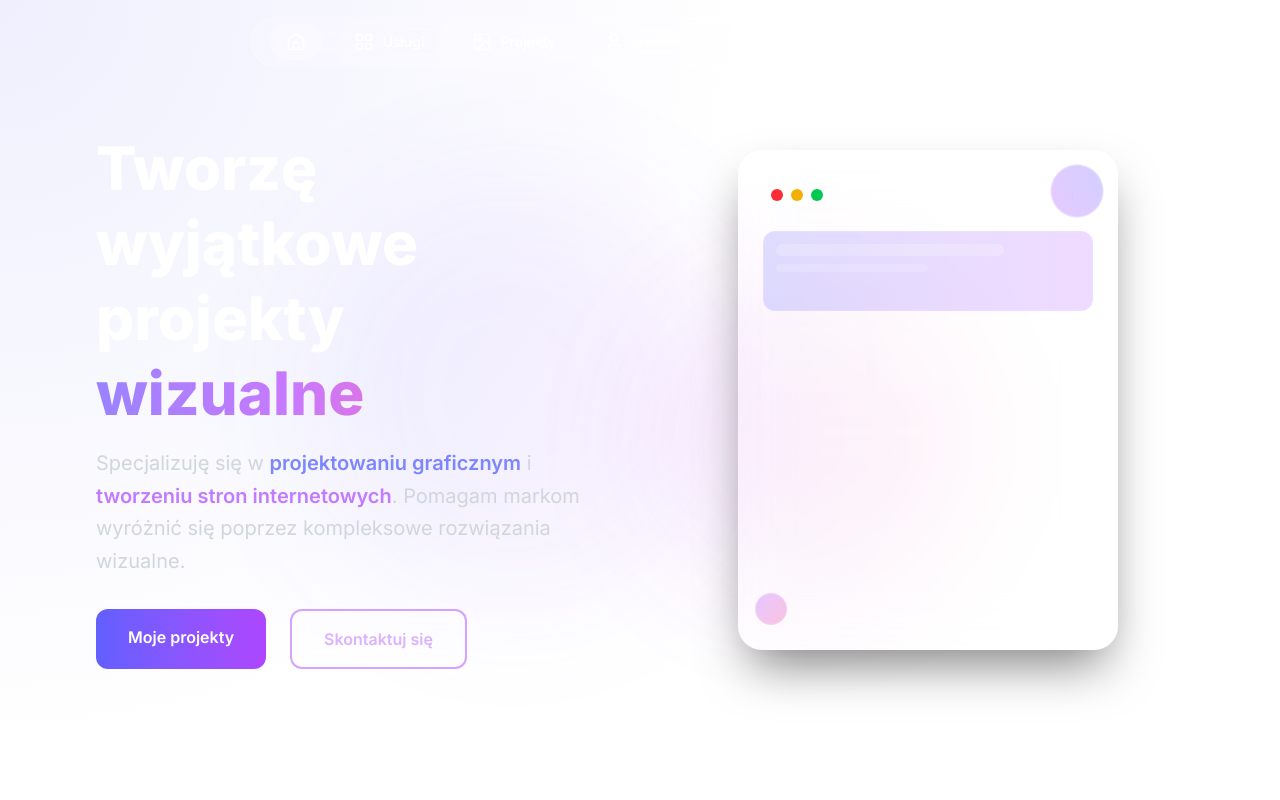
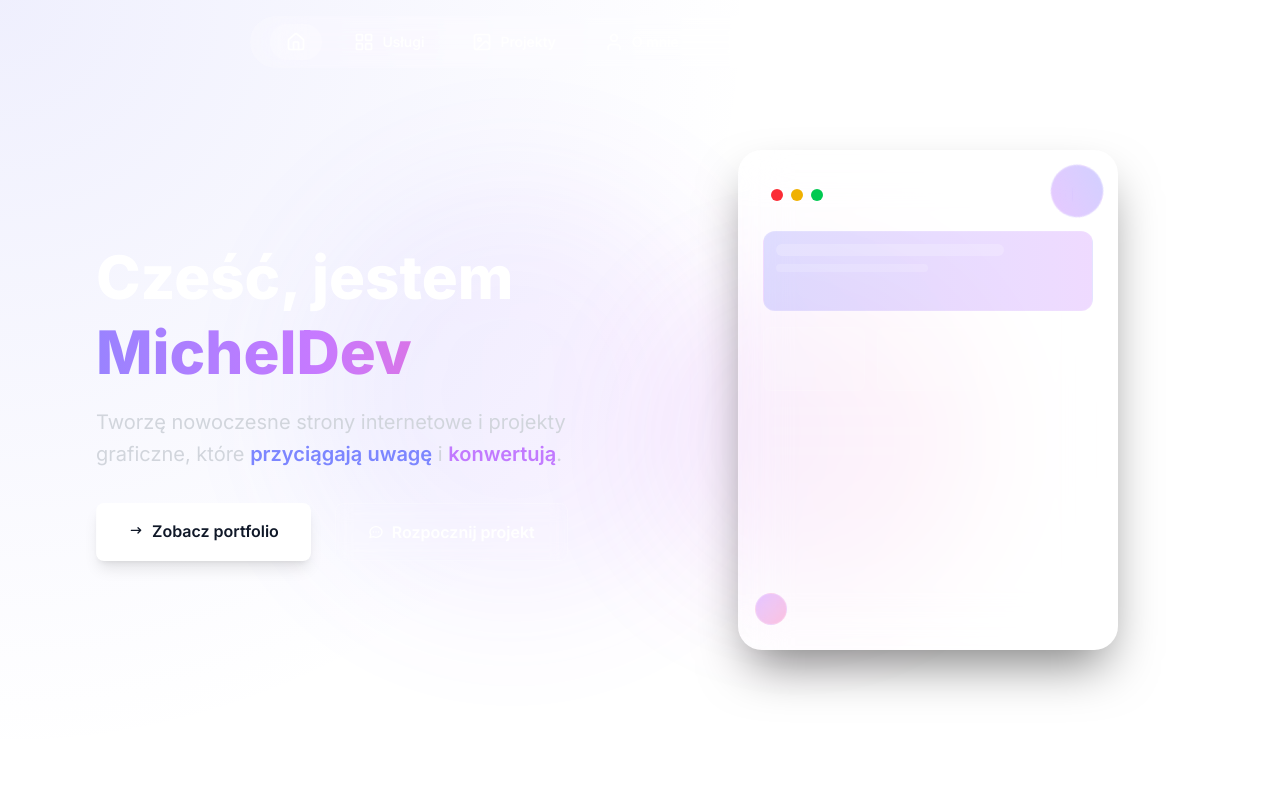
Before and after one commit to Lorexowy/micheldev-portfolio, a Next.js app: page / in a window 1280 px wide. Shown: the top 800 px of the page. Built offline with nearby package versions, Linux system fonts and the light colour scheme.

Commit message:
poprawki dodatkowe hero

```diff
--- a/src/components/sections/Hero.tsx
+++ b/src/components/sections/Hero.tsx
@@ -85,7 +85,7 @@ export default function Hero() {
       <motion.div variants={item} className="relative z-10 w-full md:w-1/2 max-w-xl text-center md:text-left">
         <motion.div className="mb-4" variants={item}>
           <h1 className="text-3xl sm:text-4xl md:text-5xl lg:text-6xl font-extrabold text-white leading-tight">
-            Tworzę wyjątkowe projekty{" "}
+            Cześć, jestem{" "}
             <motion.span
               className="relative inline-block text-transparent bg-clip-text bg-gradient-to-r from-indigo-400 via-purple-400 to-pink-400 bg-[length:200%_200%]"
               animate={{
@@ -94,7 +94,7 @@ export default function Hero() {
               transition={{ duration: 5, repeat: Number.POSITIVE_INFINITY, ease: "linear" }}
               whileHover={{ scale: 1.05 }}
             >
-              wizualne
+              MichelDev
               <motion.div
                 className="absolute -inset-1 bg-gradient-to-r from-indigo-500/20 to-purple-500/20 rounded-lg blur-lg"
                 animate={{ opacity: [0, 0.5, 0] }}
@@ -108,10 +108,9 @@ export default function Hero() {
           variants={item}
           className="text-base sm:text-lg md:text-xl text-gray-300 mb-8 max-w-lg mx-auto md:mx-0 leading-relaxed"
         >
-          Specjalizuję się w {" "}
-          <span className="text-indigo-400 font-semibold">projektowaniu graficznym</span> i{" "}
-          <span className="text-purple-400 font-semibold">tworzeniu stron internetowych</span>.{" "}
-          Pomagam markom wyróżnić się poprzez kompleksowe rozwiązania wizualne.
+          Tworzę nowoczesne strony internetowe i projekty graficzne, które{" "}
+          <span className="text-indigo-400 font-semibold">przyciągają uwagę</span> i{" "}
+          <span className="text-purple-400 font-semibold">konwertują</span>.
         </motion.p>
 
         <motion.div
@@ -120,34 +119,43 @@ export default function Hero() {
         >
           <motion.a
             href="#projekty"
-            className="group relative px-8 py-4 bg-gradient-to-r from-indigo-500 to-purple-500 text-white font-semibold rounded-xl overflow-hidden transition-all duration-300"
-            whileHover={{ scale: 1.05, y: -2 }}
-            whileTap={{ scale: 0.95 }}
+            className="group relative px-8 py-4 bg-white text-gray-900 font-semibold rounded-lg overflow-hidden transition-all duration-300 shadow-lg hover:shadow-xl"
+            whileHover={{ scale: 1.02, y: -1 }}
+            whileTap={{ scale: 0.98 }}
           >
-            <span className="relative z-10">Moje projekty</span>
+            <span className="relative z-10 flex items-center gap-2">
+              <svg className="w-4 h-4" fill="none" stroke="currentColor" viewBox="0 0 24 24">
+                <path strokeLinecap="round" strokeLinejoin="round" strokeWidth={2} d="M19 11H5m14 0l-4-4m4 4l-4 4" />
+              </svg>
+              Zobacz portfolio
+            </span>
             <motion.div
-              className="absolute inset-0 bg-gradient-to-r from-indigo-600 to-purple-600"
+              className="absolute inset-0 bg-gradient-to-r from-gray-50 to-gray-100"
               initial={{ x: "-100%" }}
               whileHover={{ x: 0 }}
               transition={{ duration: 0.3 }}
             />
-            <div className="absolute inset-0 bg-white/20 opacity-0 group-hover:opacity-100 transition-opacity duration-300" />
           </motion.a>
 
           <motion.a
             href="#kontakt"
-            className="group relative px-8 py-4 border-2 border-purple-500/50 text-purple-300 hover:text-white font-semibold rounded-xl backdrop-blur-sm bg-white/5 transition-all duration-300"
-            whileHover={{
-              scale: 1.05,
-              y: -2,
-              borderColor: "rgb(168 85 247)",
-              backgroundColor: "rgba(168, 85, 247, 0.1)",
-            }}
-            whileTap={{ scale: 0.95 }}
+            className="group relative px-8 py-4 border border-white/20 text-white font-semibold rounded-lg backdrop-blur-sm bg-white/5 transition-all duration-300 hover:bg-white/10 hover:border-white/30"
+            whileHover={{ scale: 1.02, y: -1 }}
+            whileTap={{ scale: 0.98 }}
           >
-            <span className="relative z-10">Skontaktuj się</span>
+            <span className="relative z-10 flex items-center gap-2">
+              <svg className="w-4 h-4" fill="none" stroke="currentColor" viewBox="0 0 24 24">
+                <path
+                  strokeLinecap="round"
+                  strokeLinejoin="round"
+                  strokeWidth={2}
+                  d="M8 12h.01M12 12h.01M16 12h.01M21 12c0 4.418-4.03 8-9 8a9.863 9.863 0 01-4.255-.949L3 20l1.395-3.72C3.512 15.042 3 13.574 3 12c0-4.418 4.03-8 9-8s9 3.582 9 8z"
+                />
+              </svg>
+              Rozpocznij projekt
+            </span>
             <motion.div
-              className="absolute inset-0 bg-gradient-to-r from-purple-500/10 to-pink-500/10 rounded-xl"
+              className="absolute inset-0 bg-gradient-to-r from-white/5 to-white/10 rounded-lg"
               initial={{ opacity: 0 }}
               whileHover={{ opacity: 1 }}
               transition={{ duration: 0.3 }}
```
